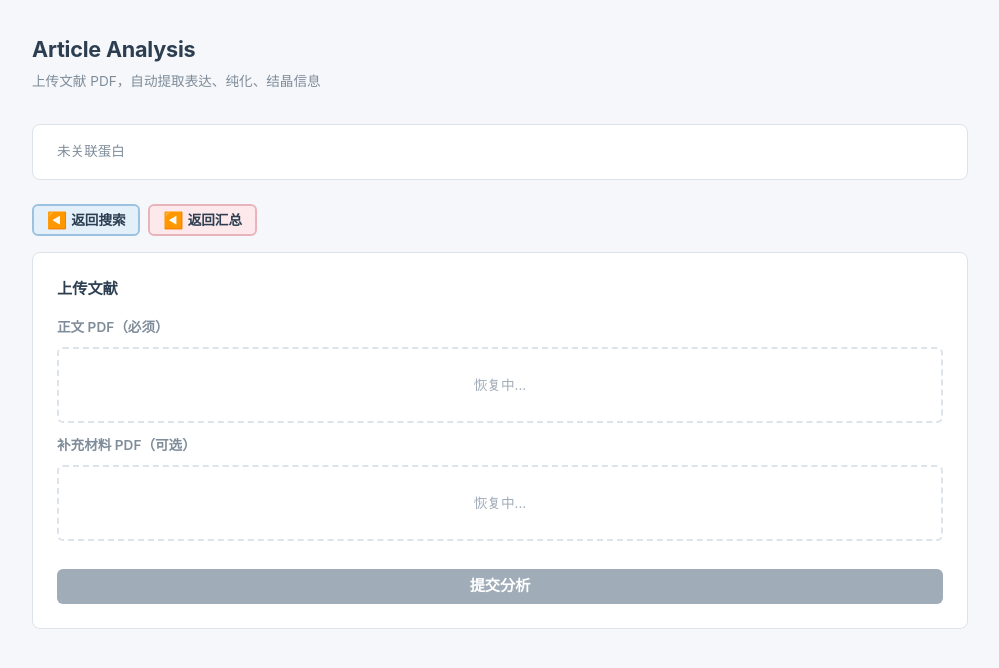
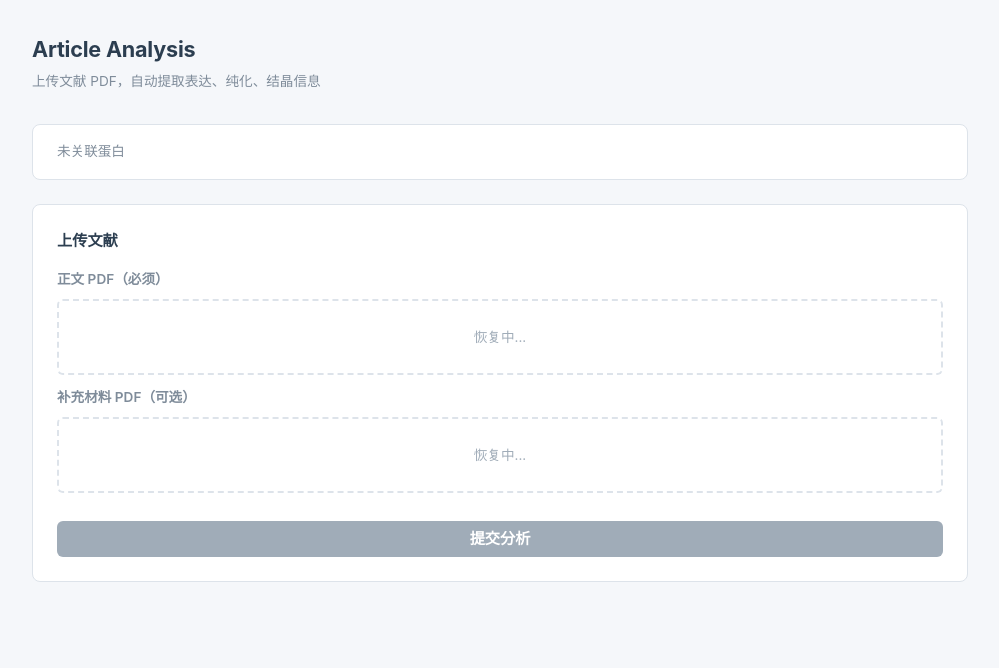
Before and after one commit to qianqianiodine/protein-search, a React (Vite) app: page /article-search in a window 1280 px wide. Shown: the top 668 px of the page, without its empty margins (140-1139 px from the left). Built offline with nearby package versions, Linux system fonts and the light colour scheme.

Commit message:
refactor: 结果区按钮重构 — 返回搜索下移 + 删除顶部返回汇总

```diff
--- a/src/modules/article-search/pages/ArticleSearchPage.tsx
+++ b/src/modules/article-search/pages/ArticleSearchPage.tsx
@@ -185,10 +185,6 @@ export function ArticleSearchPage() {
   const btnPrimary: React.CSSProperties = { ...btnBase, color: '#fff', background: 'var(--color-primary)' };
   const btnSecondary: React.CSSProperties = { ...btnBase, background: 'var(--color-surface)', color: 'var(--color-text)', border: '2px solid var(--color-border)' };
   const btnSuccess: React.CSSProperties = { ...btnBase, background: '#7D9DB5', color: '#fff' };
-  // 头部导航按钮（小号 — 垂直 padding 缩 30%、水平缩 20%，居中）
-  const btnSm: React.CSSProperties = { padding: 'calc(var(--space-sm) * 0.7) calc(var(--space-lg) * 0.8)', fontSize: 'var(--text-sm)', fontWeight: 600, borderRadius: 6, cursor: 'pointer', border: '2px solid', display: 'inline-flex', alignItems: 'center', justifyContent: 'center', gap: '0.3em', lineHeight: 1.2 };
-  const btnBlue: React.CSSProperties = { ...btnSm, background: '#E3F0FA', borderColor: '#9BC3E0', color: 'var(--color-text)' };
-  const btnPink: React.CSSProperties = { ...btnSm, background: '#FDE8EC', borderColor: '#E8B4BC', color: 'var(--color-text)' };
   // 图标徽章 span — 纯 flex 居中（字符自带灰底灰框外观）
   const iconSpan: React.CSSProperties = { display: 'inline-flex', alignItems: 'center', justifyContent: 'center', fontSize: '1.2em', lineHeight: 1, flexShrink: 0 };
   // emoji 专用 span — 纯居中，无徽章（🔄）
@@ -270,12 +266,6 @@ export function ArticleSearchPage() {
         </div>
       )}
 
-      {/* 导航条 —— 所有阶段可见 */}
-      <div style={{ display: 'flex', gap: 'var(--space-sm)', marginBottom: 'var(--space-lg)' }}>
-        <button onClick={handleBack} style={btnBlue}><span style={iconSpan}>◀️</span> 返回搜索</button>
-        <button onClick={() => navigate(`/article-summary?uniprot=${encodeURIComponent(uniprot)}&gene=${encodeURIComponent(gene)}`)} style={btnPink}><span style={iconSpan}>◀️</span> 返回汇总</button>
-      </div>
-
       {/* 上传 + 提取 */}
       {!extraction && (
         <div style={card}>
@@ -310,6 +300,7 @@ export function ArticleSearchPage() {
           )}
           <ExtractionResult extraction={extraction} />
           <div style={{ display: 'flex', gap: 'var(--space-md)', marginTop: 'var(--space-xl)', marginBottom: 'var(--space-2xl)' }}>
+            <button onClick={handleBack} style={btnSecondary}><span style={iconSpan}>◀️</span> 返回搜索</button>
             <button onClick={handleReset} style={btnSecondary}><span style={emojiSpan}>🔄</span> 重新上传</button>
             {added ? (
               <button onClick={handleToggleSummary} style={btnSuccess}>已加入汇总（点击取消）</button>
```
